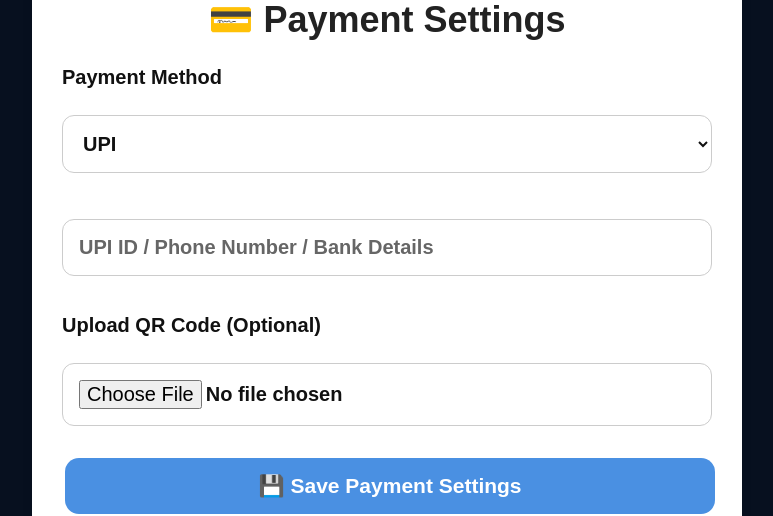
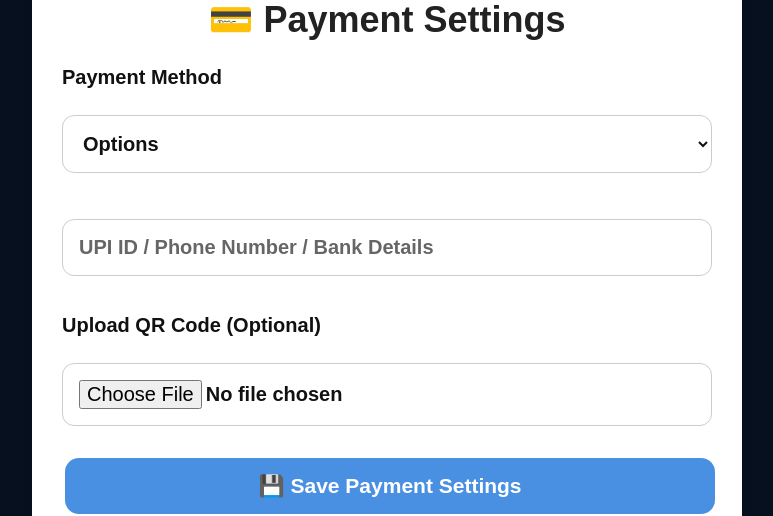
Before and after one commit to ruhanisovana/Kirsov, a Flask app: page /payment_settings in a window 1280 px wide. Shown: the part 100-616 px from the top of the page, without its empty margins (253-1026 px from the left). Run offline with Flask 3, Linux system fonts and the light colour scheme; the visitor is signed in with stand-in values (Sample User, id 1); parts of the project's set-up code (start-up, migrations or seed data) failed here and were passed over; some libraries are stand-ins or nearby versions.

Commit message:
Update payment_settings.html

```diff
--- a/templates/payment_settings.html
+++ b/templates/payment_settings.html
@@ -31,6 +31,8 @@ Payment Method
 <br><br>
 
 <select name="payment_mode">
+
+<option value="options">Options</option>
 
 <option value="UPI">
 UPI
```
